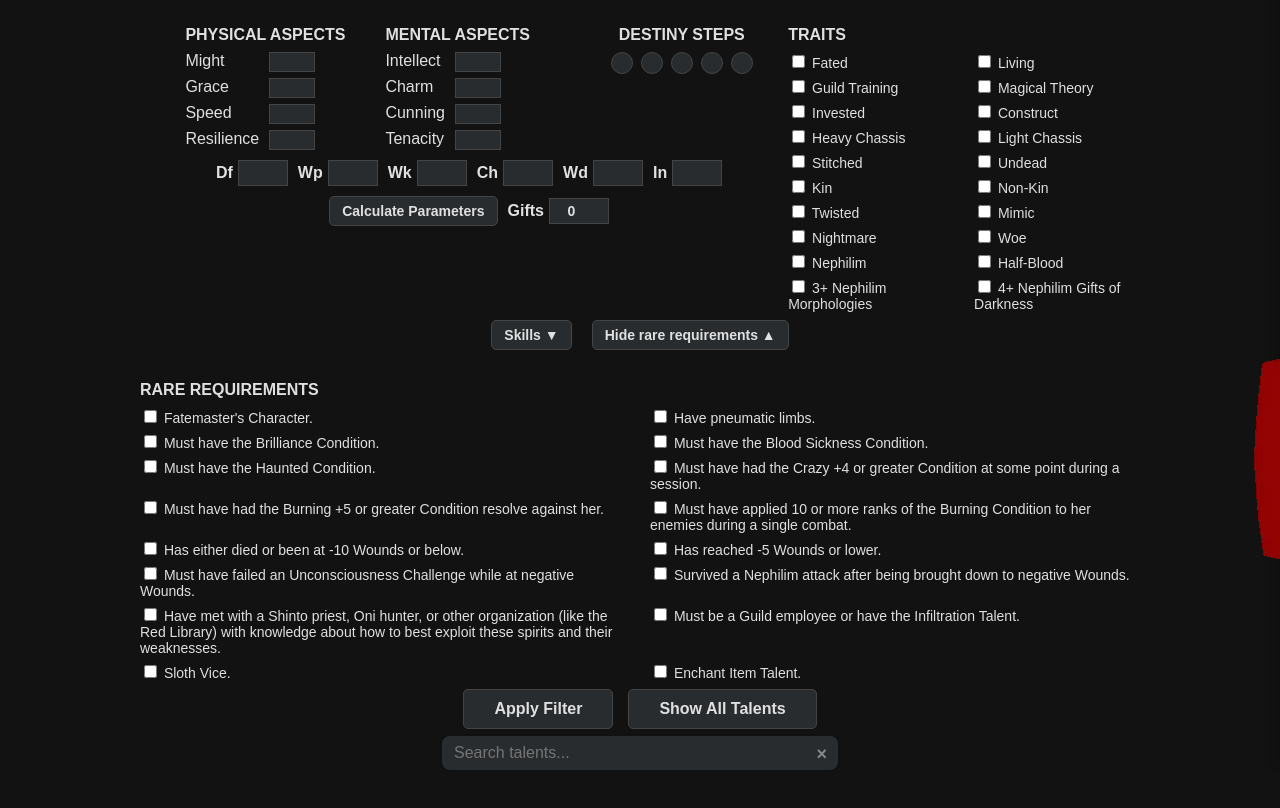
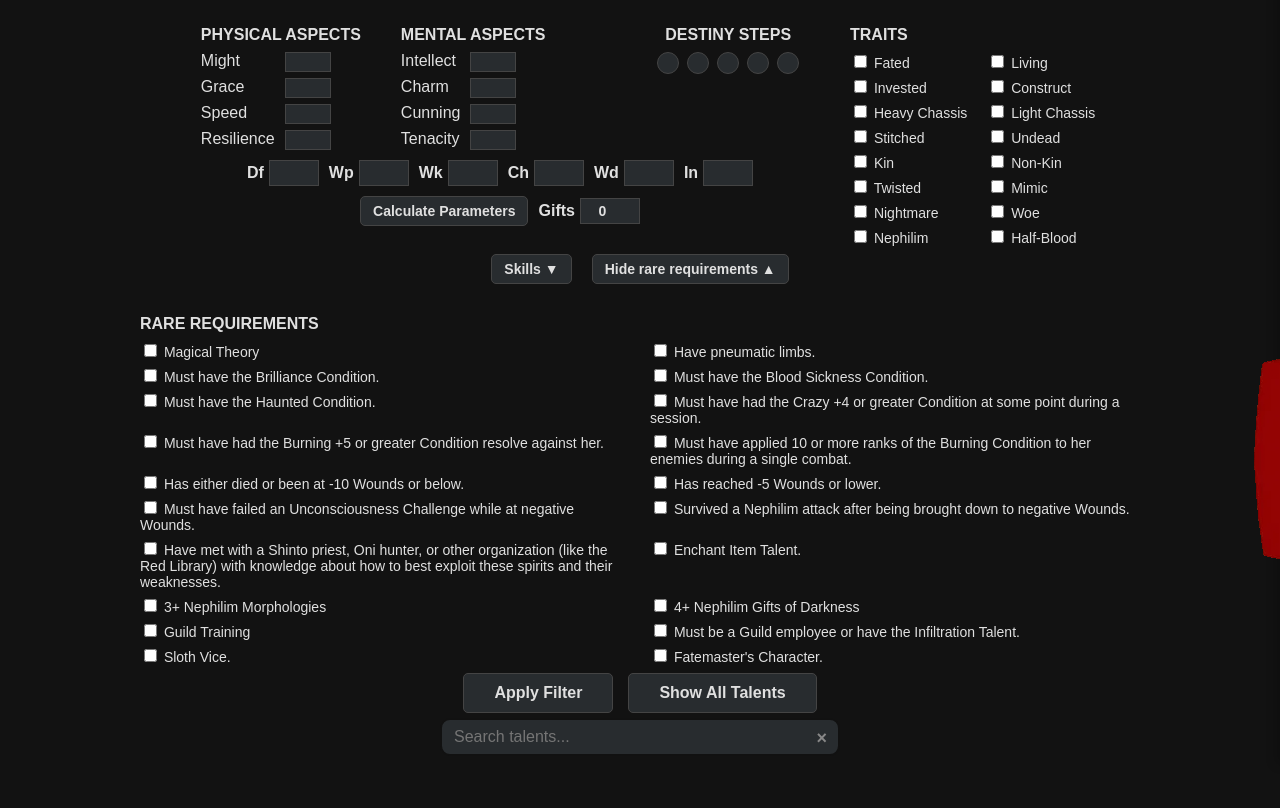
Before and after one commit to LostHumanty/TTB-Observatory, a plain HTML site: page index.html in a window 1280 px wide. Both pictures are taken after a click on the button "Show rare requirements ▼". Shown: the part 68-876 px from the top of the page. Drawn offline with Linux system fonts and the light colour scheme.

Commit message:
refactor: move some traits into rare reqs (пт, июн. 27, 2025 10:08:43 )

```diff
--- a/index.html
+++ b/index.html
@@ -67,10 +67,6 @@
                         <h2>Destiny Steps</h2>
                         <div class="step-selector" data-name="destiny_steps"></div>
                     </div>
-                    <!-- <div class="special">
-                        <label><input type="checkbox" name="reqNoneOnly" value="reqNoneOnly" checked /> Show talents without requirements</label>
-                        <label><input type="checkbox" id="showNarrative" />Show narrative text</label>
-                    </div> -->
                 </div>
             </div>
             <div class="bot-left">
@@ -97,8 +93,6 @@
             <div class="checkbox-grid">
                 <label><input type="checkbox" name="traits" value="fated" /> Fated</label>
                 <label><input type="checkbox" name="traits" value="living" /> Living</label>
-                <label><input type="checkbox" name="traits" value="guild" /> Guild Training</label>
-                <label><input type="checkbox" name="traits" value="magical" /> Magical Theory</label>
                 <label><input type="checkbox" name="traits" value="invested" /> Invested</label>
                 <label><input type="checkbox" name="traits" value="construct" /> Construct</label>
                 <label><input type="checkbox" name="traits" value="heavy_chassis" /> Heavy Chassis</label>
@@ -113,8 +107,6 @@
                 <label><input type="checkbox" name="traits" value="woe" /> Woe</label>
                 <label><input type="checkbox" name="traits" value="nephilim" /> Nephilim</label>
                 <label><input type="checkbox" name="traits" value="half-blood" /> Half-Blood</label>
-                <label><input type="checkbox" name="traits" value="3+morphologies" /> 3+ Nephilim Morphologies</label>
-                <label><input type="checkbox" name="traits" value="4nephilim_god" /> 4+ Nephilim Gifts of Darkness</label>
             </div>
         </div>
     </div>
@@ -133,8 +125,8 @@
         <div class="section rare-requirements hidden" id="rareRequirements">
             <h2>Rare Requirements</h2>
             <div class="checkbox-grid">
-                <label><input type="checkbox" name="rare[]" value="fmc" />
-                Fatemaster's Character.
+                <label><input type="checkbox" name="traits" value="magical" />
+                Magical Theory
                 </label>
                 <label><input type="checkbox" name="rare[]" value="pneumatic_limbs" />
                 Have pneumatic limbs.
@@ -172,14 +164,26 @@
                 <label><input type="checkbox" name="rare[]" value="beyond" />
                 Have met with a Shinto priest, Oni hunter, or other organization (like the Red Library) with knowledge about how to best exploit these spirits and their weaknesses.
                 </label>
+                <label><input type="checkbox" name="rare[]" value="enchanter" />
+                Enchant Item Talent.
+                </label>
+                <label><input type="checkbox" name="traits" value="3+morphologies" />
+                3+ Nephilim Morphologies
+                </label>
+                <label><input type="checkbox" name="traits" value="4nephilim_god" />
+                4+ Nephilim Gifts of Darkness
+                </label>
+                <label><input type="checkbox" name="traits" value="guild" />
+                Guild Training
+                </label>
                 <label><input type="checkbox" name="rare[]" value="infiltration" />
                 Must be a Guild employee or have the Infiltration Talent.
                 </label>
                 <label><input type="checkbox" name="rare[]" value="sloth" />
                 Sloth Vice.
                 </label>
-                <label><input type="checkbox" name="rare[]" value="enchanter" />
-                Enchant Item Talent.
+                <label><input type="checkbox" name="rare[]" value="fmc" />
+                Fatemaster's Character.
                 </label>
             </div>
         </div>
```
